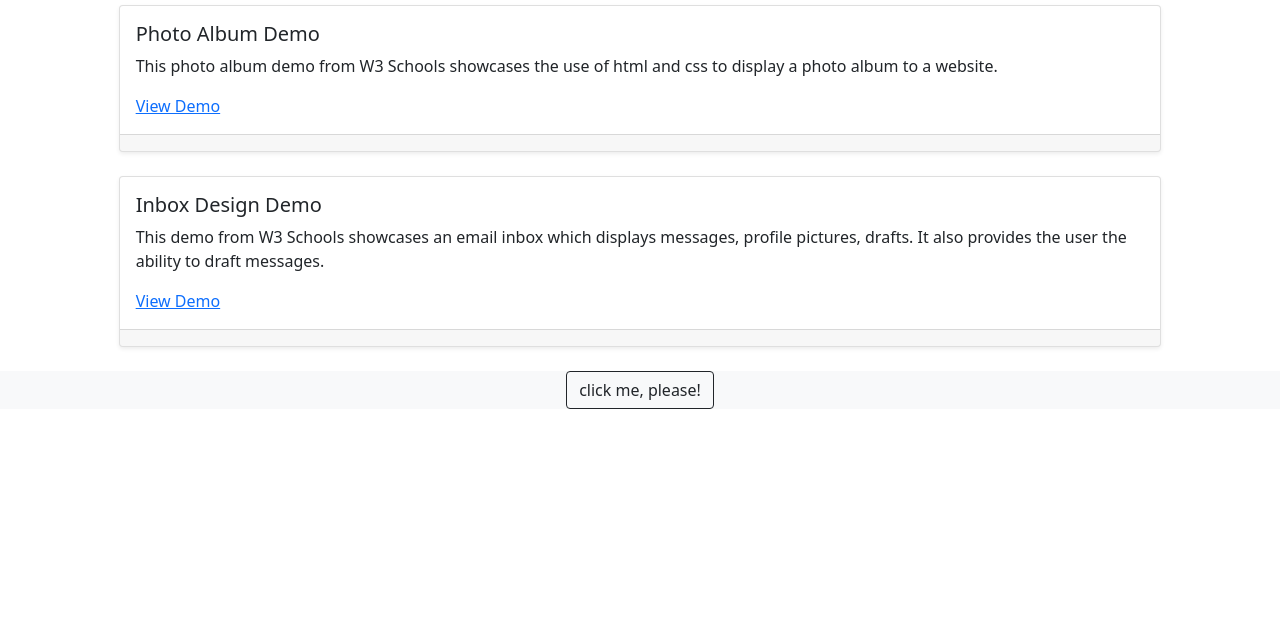
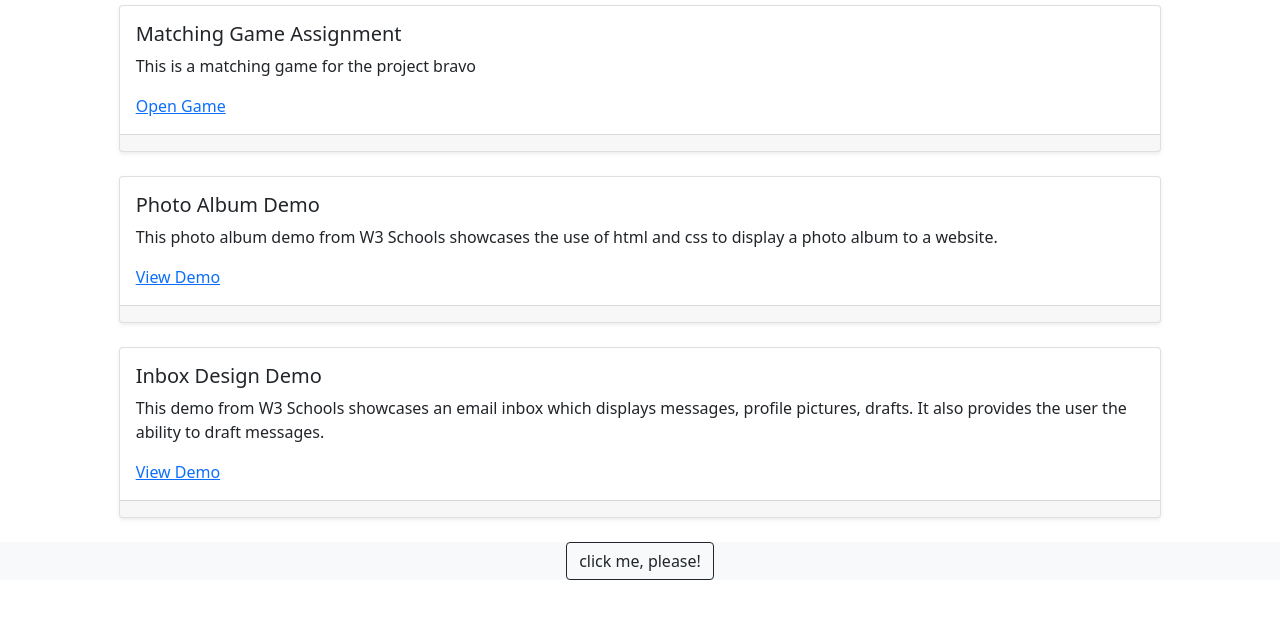
Before and after one commit to znasser46/znasser46, a plain HTML site: page docs/pages/projects.html in a window 1280 px wide. Shown: the part 107-726 px from the top of the page. Drawn offline with nearby package versions, Linux system fonts and the light colour scheme; files that its build step writes are made by us from their sources; a web font is replaced by a local one.

Commit message:
Add files via upload

```diff
--- a/docs/pages/projects.html
+++ b/docs/pages/projects.html
@@ -56,6 +56,23 @@
 
   <div class="row g-4">
       <!-- Project Entry 1 -->
+
+      <div class="col-md-10 offset-md-1">
+        <div class="card h-100 shadow-sm">
+          <div class="card-body">
+            <h5 class="card-title">Matching Game Assignment</h5>
+            <p class="card-text">
+              This is a matching game for the project bravo
+            </p>
+            <a href="https://znasser46.github.io/zn_matching_game/" target="_blank">Open Game</a>
+          </div>
+          <div class="card-footer text-end">
+          </div>
+        </div>
+      </div>
+
+
+
       <div class="col-md-10 offset-md-1">
         <div class="card h-100 shadow-sm">
           <div class="card-body">
```
